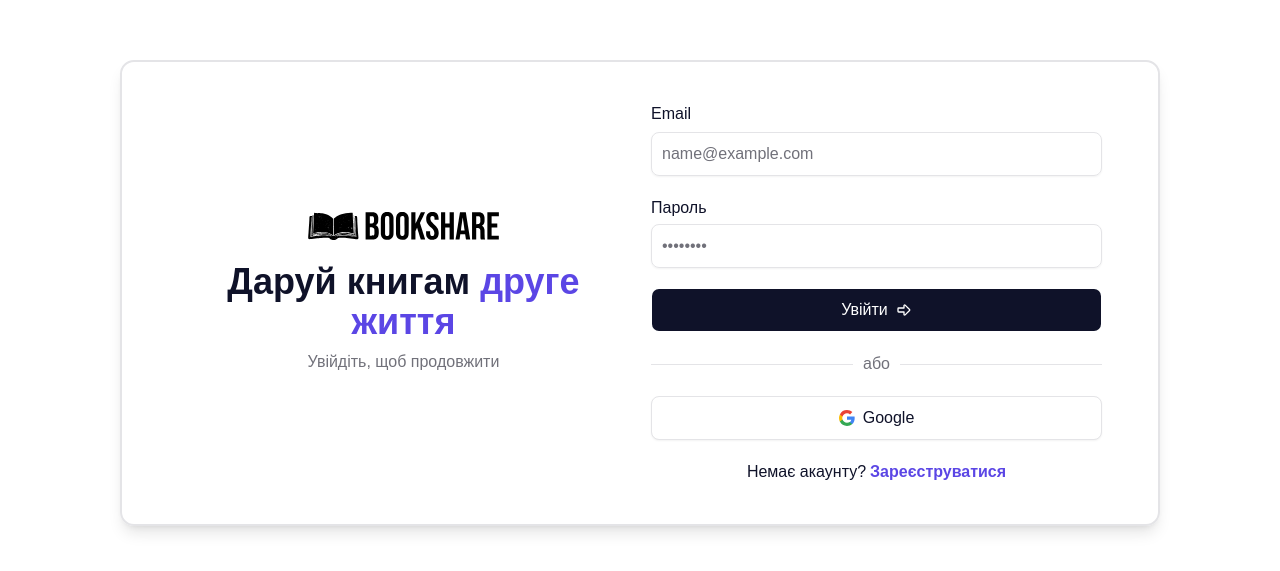
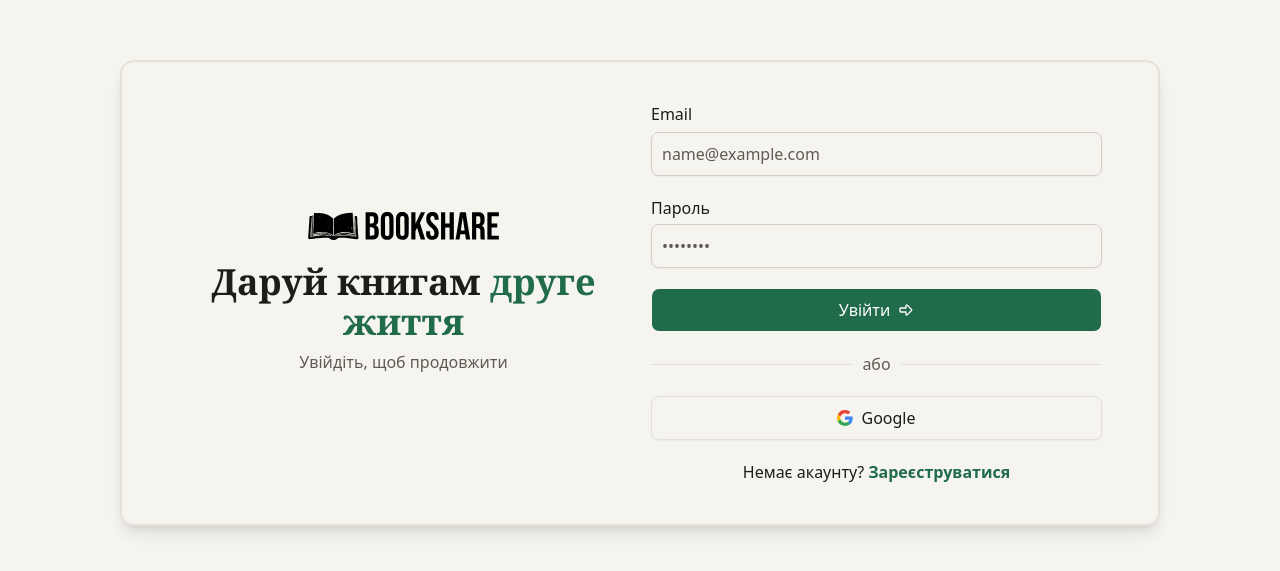
Before and after one commit to baby4dm/book-sharing-frontend, a React (Vite) app: page /login in a window 1280 px wide. Shown: the part 107-678 px from the top of the page. Built offline with nearby package versions, Linux system fonts and the light colour scheme.

Commit message:
edited styles

```diff
--- a/package.json
+++ b/package.json
@@ -11,7 +11,8 @@
   },
   "dependencies": {
     "@base-ui/react": "^1.8.0",
-    "@fontsource-variable/inter": "^5.3.0",
+    "@fontsource-variable/literata": "^5.3.0",
+    "@fontsource-variable/manrope": "^5.3.0",
     "@tabler/icons-react": "^3.46.0",
     "@tailwindcss/vite": "^4.3.3",
     "@tanstack/react-query": "^5.102.8",
--- a/src/features/userProfile/components/ProfileView.tsx
+++ b/src/features/userProfile/components/ProfileView.tsx
@@ -35,6 +35,7 @@ export default function ProfileView({ userData, onEditing }: ProfileViewProps) {
               <h1 className="text-xl font-extrabold md:text-2xl">
                 {userData.name}
               </h1>
+              <p className="text-sm text-accent-vivid">{userData.email}</p>
               <p className="flex items-center gap-1">
                 <IconMapPin className="w-4 h-4 text-accent-vivid" />
                 <span className="text-xs font-light md:text-sm">
--- a/src/index.css
+++ b/src/index.css
@@ -1,116 +1,65 @@
 @import "tailwindcss";
 @import "tw-animate-css";
 @import "shadcn/tailwind.css";
-@import "@fontsource-variable/inter";
 
-/* Вмикає dark:-класи Tailwind, коли елемент лежить всередині тега з
-   класом .dark (саме цей клас додає/прибирає наш ThemeToggle через
-   document.documentElement.classList). */
+@import "@fontsource-variable/manrope";
+@import "@fontsource-variable/literata";
+
 @custom-variant dark (&:is(.dark *));
 
 :root {
-  /* ============================================================
-     СВІТЛА ТЕМА - фактичні значення кольорів (єдине джерело правди)
-     ============================================================ */
+  --background: #f5f4ef;
+  --foreground: #1d1c1a;
 
-  /* Фон сторінки і основний колір тексту. Застосовані глобально
-     нижче, в @layer base -> body. */
-  --background: #ffffff;
-  --foreground: #0f1229;
+  --card: #ffffff;
+  --card-foreground: #1d1c1a;
+  --popover: #ffffff;
+  --popover-foreground: #1d1c1a;
 
-  /* Фон/текст для "піднятих" поверхонь - картки оголошень, форми,
-     випадаючі меню. Часто той самий колір, що --background, але
-     тримаємо окремо, бо в темній темі вони відрізняються. */
-  --card: #ffffff;
-  --card-foreground: #0f1229;
-  --popover: #ffffff;
-  --popover-foreground: #0f1229;
-
-  /* PRIMARY = колір кнопок головної дії ("Увійти", "Подати заявку").
-     Використовуйте <Button> без variant - він і є primary за замовчуванням.
-     -foreground - колір тексту/іконки ВСЕРЕДИНІ такої кнопки, вже
-     підібраний контрастним - берете його, а не думаєте, який текст пасує. */
-  --primary: #0f1229;
+  --primary: #1f6b4a;
   --primary-foreground: #ffffff;
 
-  /* SECONDARY = кнопки другорядної дії ("Скасувати"), не такі
-     привабливі для ока, як primary. <Button variant="secondary"> */
-  --secondary: #f4f4f5;
-  --secondary-foreground: #0f1229;
+  --secondary: #efede7;
+  --secondary-foreground: #1d1c1a;
 
-  /* MUTED = приглушені зони інтерфейсу: підписи під заголовками,
-     плейсхолдери, неактивні елементи. muted-foreground - саме той
-     колір, що й class="text-muted-foreground" на дрібному сірому тексті. */
-  --muted: #f4f4f5;
-  --muted-foreground: #71717a;
+  --muted: #efede7;
+  --muted-foreground: #5f5b54;
 
-  /* ACCENT (не плутати з accent-vivid нижче!) - технічний колір
-     shadcn для hover/active станів компонентів (пункт меню при наведенні,
-     розкритий dropdown). Це НЕ наш бренд-колір - навмисно ледь
-     помітний, світлий, щоб не "кричав" при кожному ховері. */
-  --accent: #eeecfb;
-  --accent-foreground: #0f1229;
+  --accent: #e6f1eb;
+  --accent-foreground: #164f37;
 
-  /* Помилки, невалідні поля форми, кнопки видалення/відхилення.
-     text-destructive / bg-destructive */
-  --destructive: #ef4444;
+  --destructive: #a8261b;
 
-  /* Бордер за замовчуванням для БУДЬ-ЯКОГО елемента (застосовано
-     глобально нижче через * { @apply border-border }), і бордер
-     інпутів окремо (--input). Однакові зараз, але shadcn розділяє
-     їх навмисно - раптом захочете інпути з іншим бордером, ніж картки. */
-  --border: #e4e4e7;
-  --input: #e4e4e7;
+  --border: #e4e1d9;
+  --input: #d3cfc5;
 
-  /* Обвідка навколо елемента при фокусі клавіатурою (Tab). Свідомо
-     наш яскравий фіолетовий, а не дефолтний сірий - дрібна, але
-     приємна деталь бренду там, де її найменше очікуєш. */
-  --ring: #5b46e5;
+  --ring: #1f6b4a;
 
-  /* Семантичні статусні кольори - для бейджів на кшталт AVAILABLE/
-     OVERDUE. Використовуйте напряму: text-success, bg-warning/10 тощо. */
-  --success: #22c55e;
-  --warning: #f59e0b;
-  --info: #0ea5e9;
+  --success: #2e7d4f;
+  --warning: #b45309;
+  --info: #2563a8;
 
-  /* Кольори для графіків/чартів (якщо колись знадобиться статистика -
-     наприклад, дашборд модератора). Поки що не використовуємо. */
-  --chart-1: oklch(0.87 0 0);
-  --chart-2: oklch(0.556 0 0);
-  --chart-3: oklch(0.439 0 0);
-  --chart-4: oklch(0.371 0 0);
-  --chart-5: oklch(0.269 0 0);
+  --chart-1: #1f6b4a;
+  --chart-2: #b45309;
+  --chart-3: #2563a8;
+  --chart-4: #a8261b;
+  --chart-5: #8a8478;
 
-  /* Базовий радіус заокруглення (~10px). Усі rounded-sm/md/lg/xl
-     нижче в @theme рахуються ВІД цього одного значення - зміните
-     тут, і всі заокруглення в застосунку зміняться пропорційно. */
   --radius: 0.625rem;
 
-  /* Кольори для бічної навігаційної панелі (Sidebar-компонент shadcn),
-     якщо колись перейдете з горизонтального Header на sidebar-layout. */
-  --sidebar: #f4f4f5;
-  --sidebar-foreground: #0f1229;
-  --sidebar-primary: #0f1229;
+  --sidebar: #ffffff;
+  --sidebar-foreground: #1d1c1a;
+  --sidebar-primary: #1f6b4a;
   --sidebar-primary-foreground: #ffffff;
-  --sidebar-accent: #eeecfb;
-  --sidebar-accent-foreground: #0f1229;
-  --sidebar-border: #e4e4e7;
-  --sidebar-ring: #5b46e5;
+  --sidebar-accent: #e6f1eb;
+  --sidebar-accent-foreground: #164f37;
+  --sidebar-border: #e4e1d9;
+  --sidebar-ring: #1f6b4a;
 
-  /* НАШ бренд-колір для точкових виділень: слово в заголовку
-     ("друге <span className='text-accent-vivid'>життя</span>"),
-     крапка в бейджі, іконка логотипу. На відміну від --accent (вище) -
-     цей яскравий і використовується свідомо, не як hover-ефект. */
-  --accent-vivid: #5b46e5;
+  --accent-vivid: #1f6b4a;
 }
 
 .dark {
-  /* ============================================================
-     ТЕМНА ТЕМА - ті самі імена змінних, інвертовані значення.
-     Жодних нових класів у JSX не з'являється: bg-primary в розмітці
-     завжди залишається bg-primary, просто тут інше значення
-     застосується, коли на <html> є клас .dark.
-     ============================================================ */
   --background: #0f1229;
   --foreground: #f4f4f5;
 
@@ -119,8 +68,6 @@
   --popover: #1a1d3a;
   --popover-foreground: #f4f4f5;
 
-  /* У темній темі primary-кнопка стає світлою (інверсія) - інакше
-     темна кнопка на темному фоні була б непомітною. */
   --primary: #f4f4f5;
   --primary-foreground: #0f1229;
 
@@ -137,9 +84,6 @@
   --border: #2e3154;
   --input: #2e3154;
 
-  /* Світліший фіолетовий для --ring і --accent-vivid у темній темі -
-     насичений #5b46e5 на темному фоні втратив би контраст, тому
-     тут окремі, світліші відтінки того самого кольору. */
   --ring: #8b7cf0;
 
   --chart-1: oklch(0.87 0 0);
@@ -159,18 +103,16 @@
 
   --accent-vivid: #8b7cf0;
 }
+
 @theme inline {
   --breakpoint-3xl: 120rem;
   --breakpoint-4xl: 160rem;
 }
+
 @theme inline {
-  /* ============================================================
-     "ПЕРЕКЛАД" CSS-змінних вище у реальні Tailwind utility-класи.
-     Без цього блоку --primary існувала б як звичайна CSS-змінна,
-     але класу bg-primary/text-primary просто не існувало б.
-     ============================================================ */
-  --font-sans: "Inter Variable", sans-serif;
-  --font-heading: var(--font-sans);
+  --font-sans: "Manrope Variable", system-ui, sans-serif;
+
+  --font-heading: "Literata Variable", Georgia, serif;
 
   --color-background: var(--background);
   --color-foreground: var(--foreground);
@@ -204,9 +146,6 @@
   --color-sidebar-border: var(--sidebar-border);
   --color-sidebar-ring: var(--sidebar-ring);
 
-  /* rounded-sm / rounded-md / rounded-lg / rounded-xl / ... - усі
-     пораховані ВІД --radius пропорційно (0.6x, 0.8x, 1x, 1.4x...).
-     Міняти тут окремо кожен зазвичай не потрібно. */
   --radius-sm: calc(var(--radius) * 0.6);
   --radius-md: calc(var(--radius) * 0.8);
   --radius-lg: var(--radius);
@@ -215,25 +154,13 @@
   --radius-3xl: calc(var(--radius) * 2.2);
   --radius-4xl: calc(var(--radius) * 2.6);
 
-  /* Наш бренд-акцент окремим класом: bg-accent-vivid / text-accent-vivid.
-     Використовуйте САМЕ це, коли хочете яскравий фіолетовий - не
-     text-accent (той для hover-станів, ледь помітний). */
   --color-accent-vivid: var(--accent-vivid);
 
-  /* Статусні кольори як класи: text-success, bg-warning/10,
-     text-danger, text-info. danger навмисно = той самий колір, що
-     й --destructive (немає сенсу тримати два окремих відтінки червоного). */
   --color-success: var(--success);
   --color-warning: var(--warning);
   --color-danger: var(--destructive);
   --color-info: var(--info);
 
-  /* Зручні аліаси під старі назви (bg-bg, text-text-primary тощо) -
-     той самий колір, що background/foreground/card вище, просто
-     інше ім'я. Лишені, щоб не переписувати код, написаний раніше
-     під ці назви. Для нового коду краще одразу брати bg-background/
-     text-foreground - це стандартні shadcn-імена, їх впізнає будь-хто,
-     хто теж працює з shadcn. */
   --color-bg: var(--background);
   --color-surface: var(--card);
   --color-text-primary: var(--foreground);
@@ -241,15 +168,10 @@
 }
 
 @layer base {
-  /* Дефолтний бордер і колір обвідки фокуса - взагалі для ВСІХ
-     елементів на сторінці, щоб не дописувати border-border вручну
-     кожного разу, коли з'являється border звідкись. */
   * {
     @apply border-border outline-ring/50;
   }
 
-  /* Фон і колір тексту всієї сторінки одразу - не потрібно писати
-     className="bg-background text-foreground" на кожному контейнері. */
   body {
     @apply bg-background text-foreground;
   }
@@ -257,7 +179,12 @@
   html {
     @apply font-sans;
   }
+
+  h1 {
+    @apply font-heading;
+  }
 }
+
 @keyframes shimmer-sweep {
   100% {
     transform: translateX(100%);
```
Also changed, not shown: 1 other file (tests, documents, lock files or other folders).
